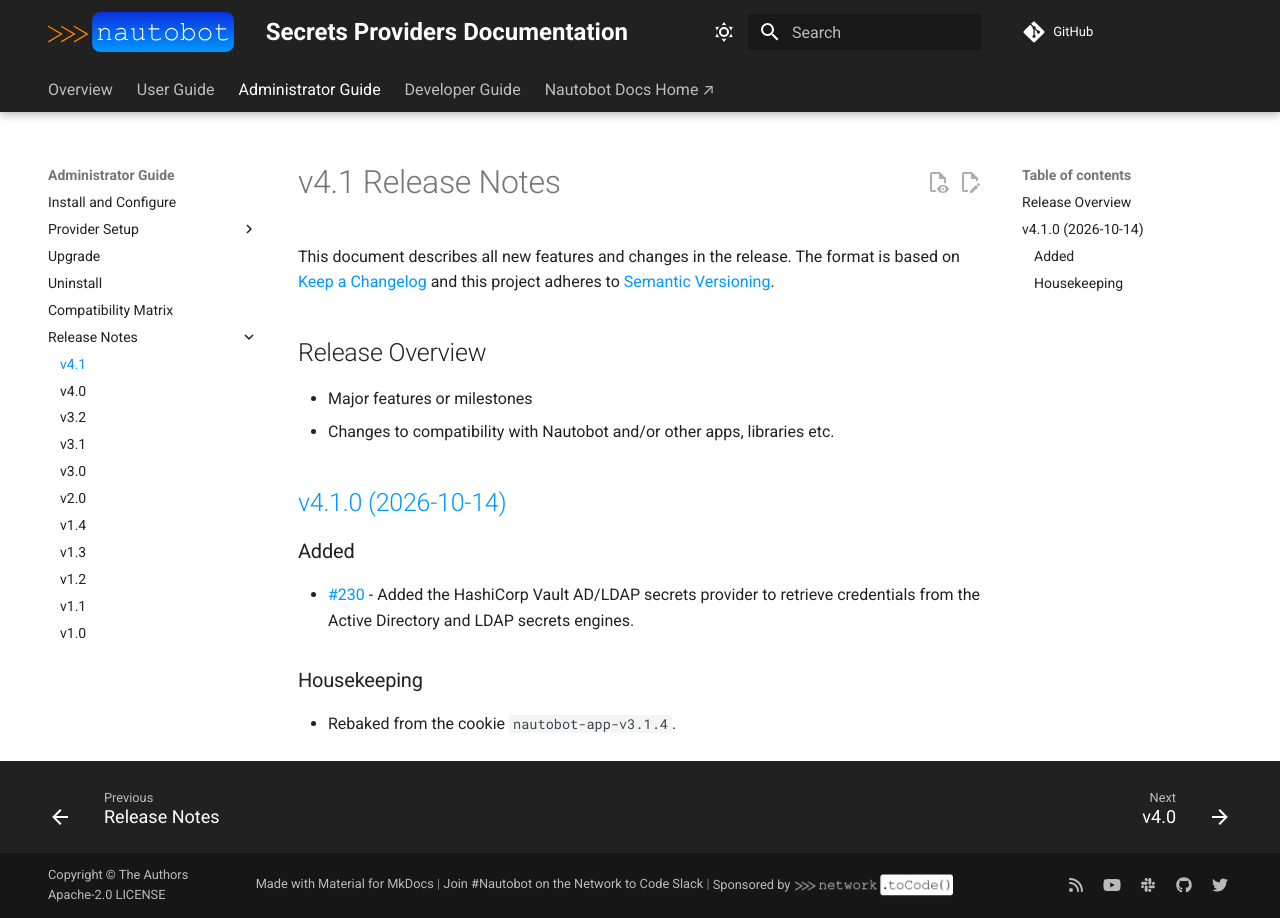
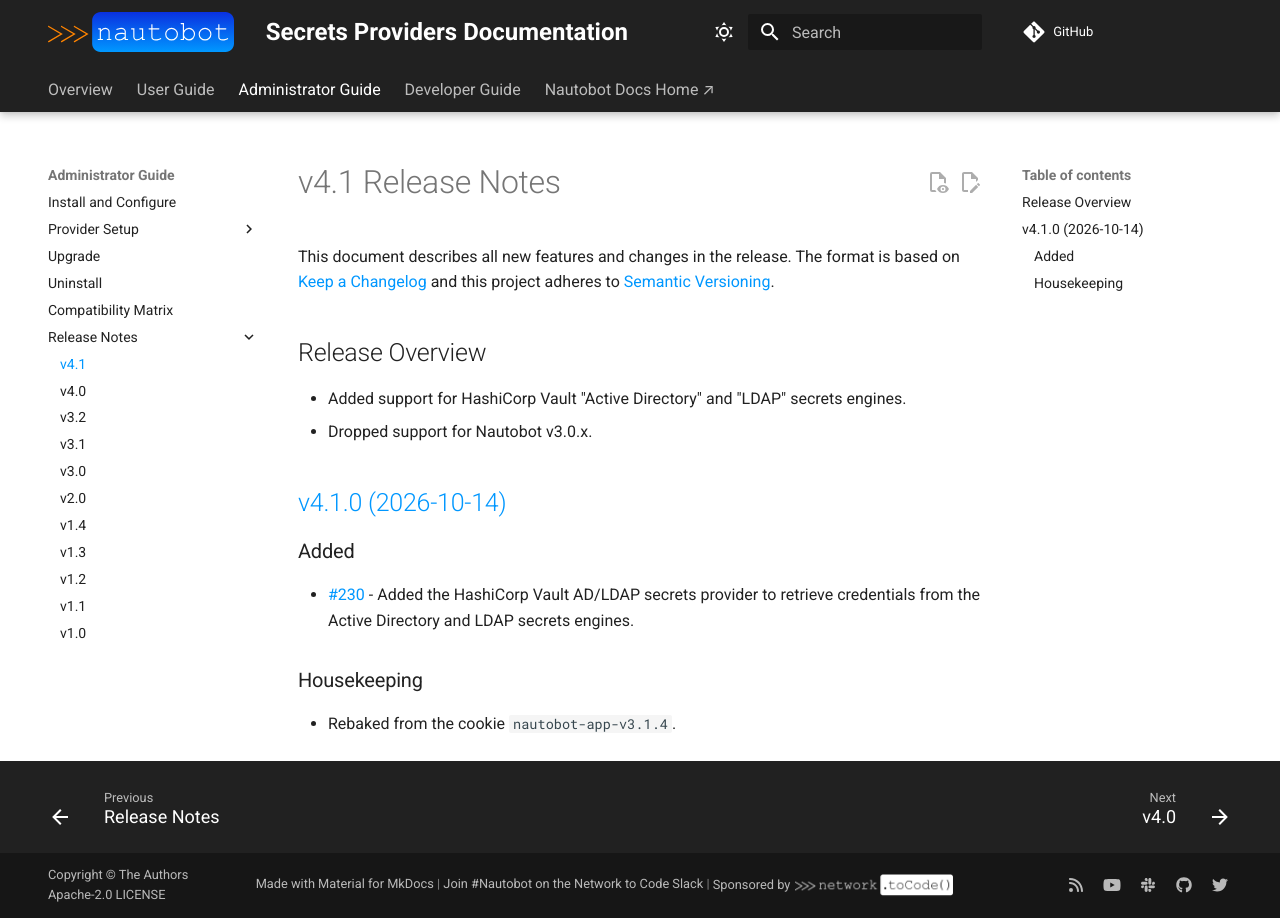
Before and after one commit to nautobot/nautobot-app-secrets-providers, an MkDocs documentation site: the page built from docs/admin/release_notes/version_4.1.md, in a window 1280 px wide. Built offline with MkDocs 1.6.1 and Material for MkDocs 9.7.7, drawn with Linux system fonts in a browser that asks for light colours; comment, search, counter and statistics services are not loaded.

Commit message:
Update release note and compatibility matrix

```diff
--- a/docs/admin/release_notes/version_4.1.md
+++ b/docs/admin/release_notes/version_4.1.md
@@ -4,8 +4,8 @@
 
 ## Release Overview
 
-- Major features or milestones
-- Changes to compatibility with Nautobot and/or other apps, libraries etc.
+- Added support for HashiCorp Vault "Active Directory" and "LDAP" secrets engines.
+- Dropped support for Nautobot v3.0.x.
 
 <!-- towncrier release notes start -->
 
```
Also changed, not shown: docs/admin/compatibility_matrix.md (+1 -0 lines).
